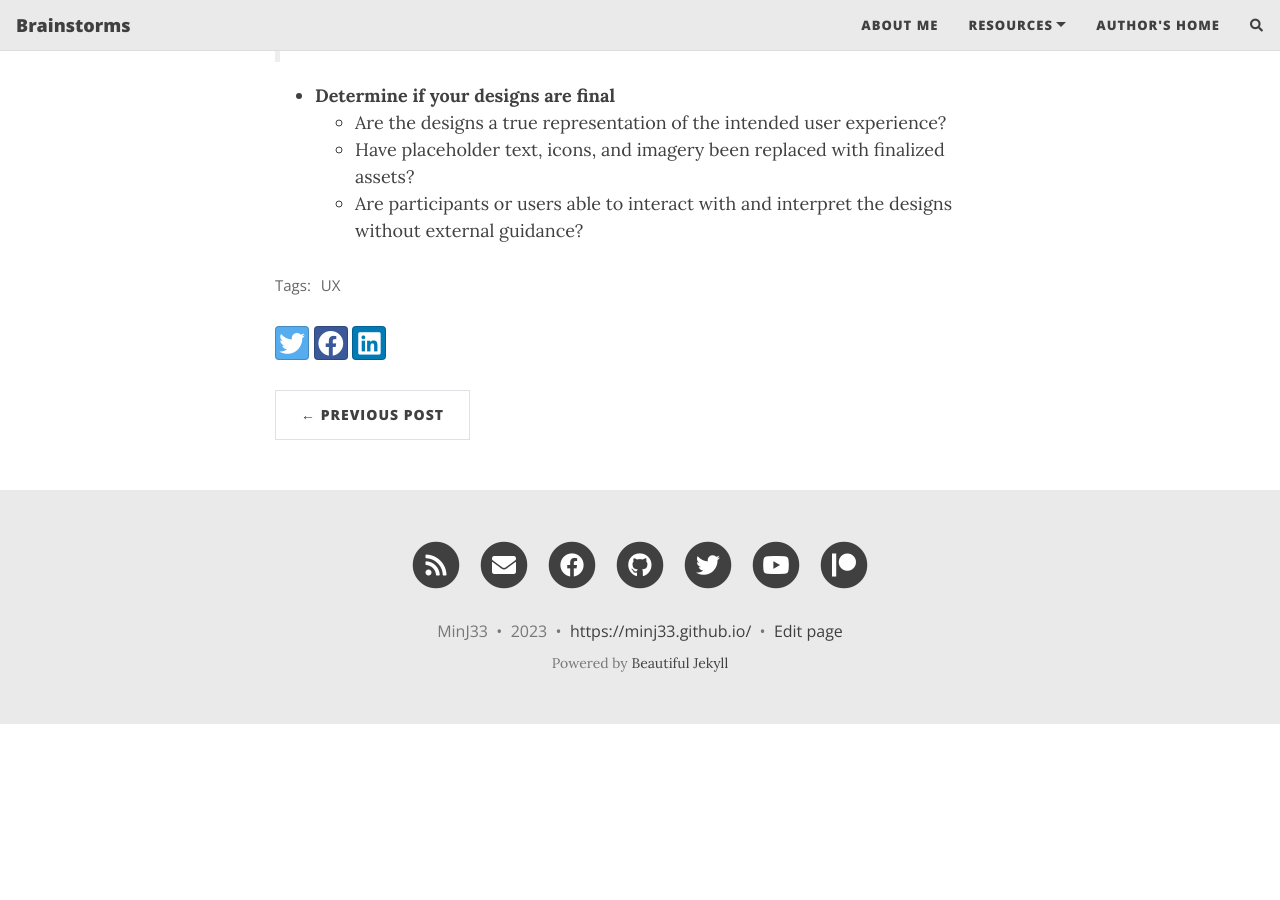
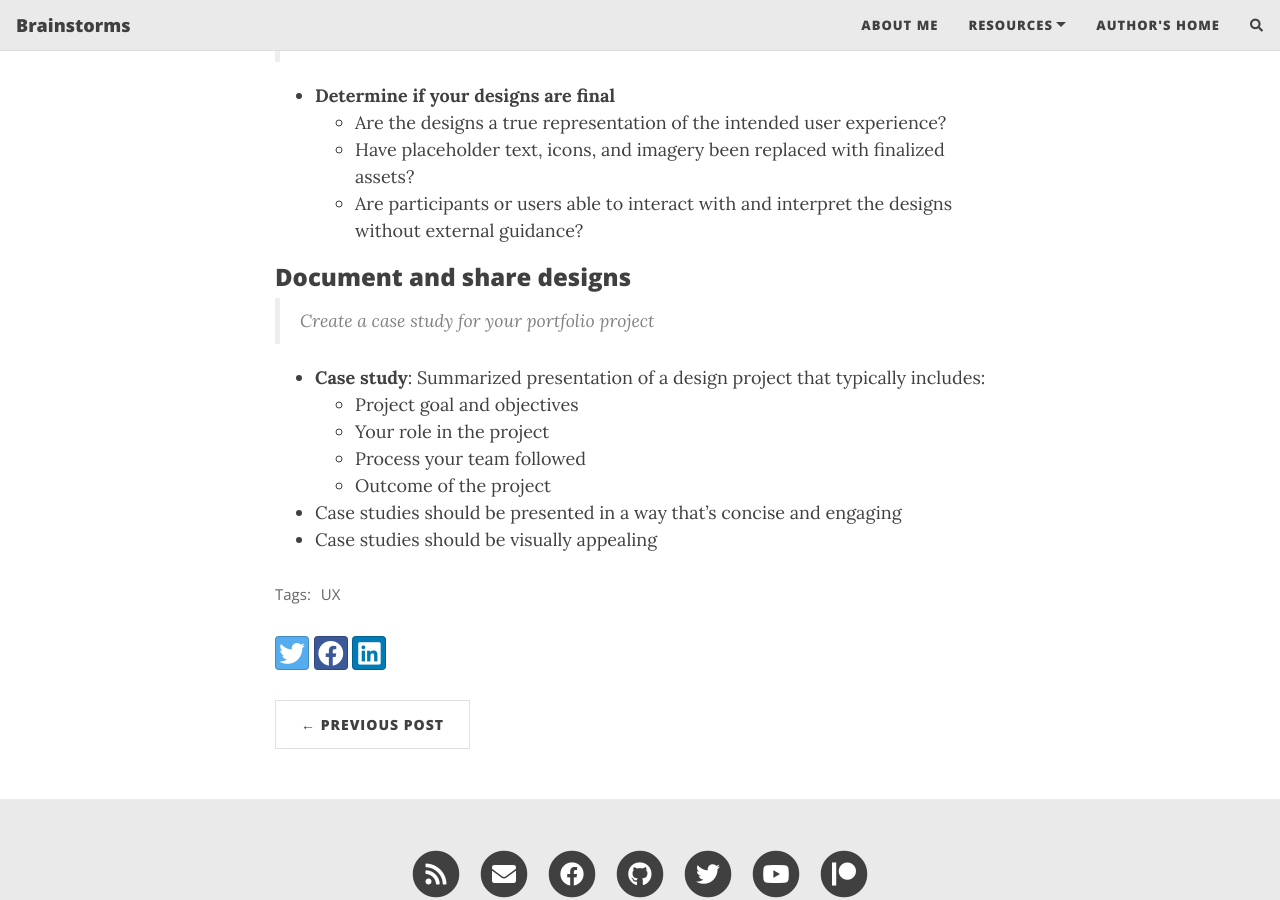
Before and after one commit to MinJ33/MinJ33.github.io, a Jekyll site: the page built from _posts/2023-06-26-UX-Module5-6.md, in a window 1280 px wide and 900 px high, scrolled down 1713 px. Built offline with Jekyll 4.4.1, drawn with Linux system fonts in a browser that asks for light colours; nearby versions of some CDN libraries; comment, search, counter and statistics services are not loaded; before the commit the page ends 2437 px from its top, so only the background shows below that.

Commit message:
Create a case study for your portfolio project

```diff
--- a/_posts/2023-06-26-UX-Module5-6.md
+++ b/_posts/2023-06-26-UX-Module5-6.md
@@ -52,3 +52,16 @@ tags: [UX]
 	- Are the designs a true representation of the intended user experience?
     - Have placeholder text, icons, and imagery been replaced with finalized assets?
     - Are participants or users able to interact with and interpret the designs without external guidance?
+
+### Document and share designs
+
+> Create a case study for your portfolio project
+
+- **Case study**: Summarized presentation of a design project that typically includes:
+	- Project goal and objectives
+    - Your role in the project
+    - Process your team followed
+    - Outcome of the project
+
+- Case studies should be presented in a way that’s concise and engaging
+- Case studies should be visually appealing
```
